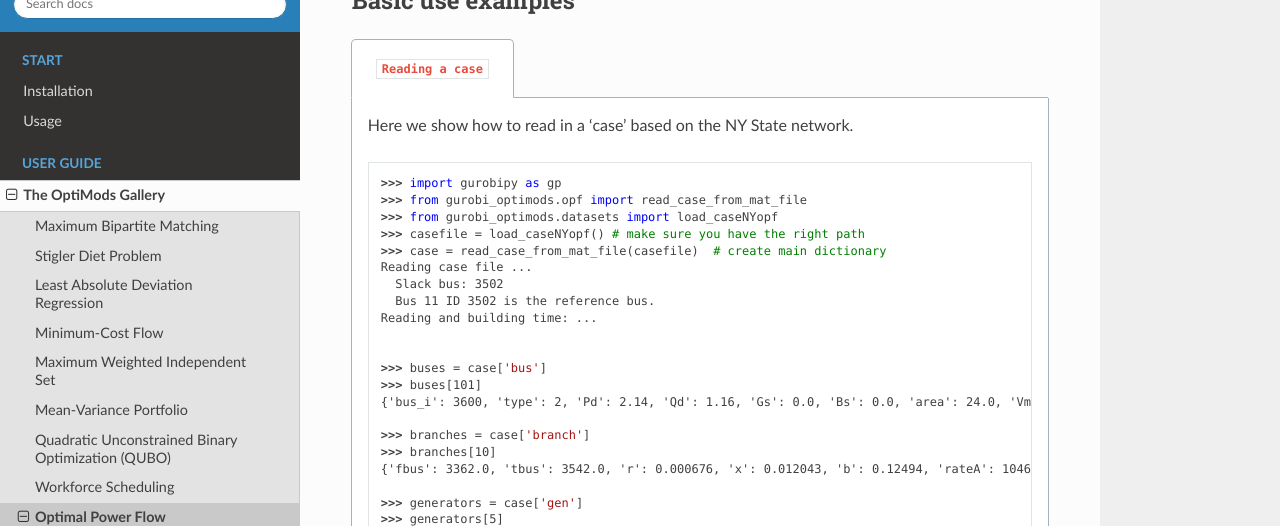
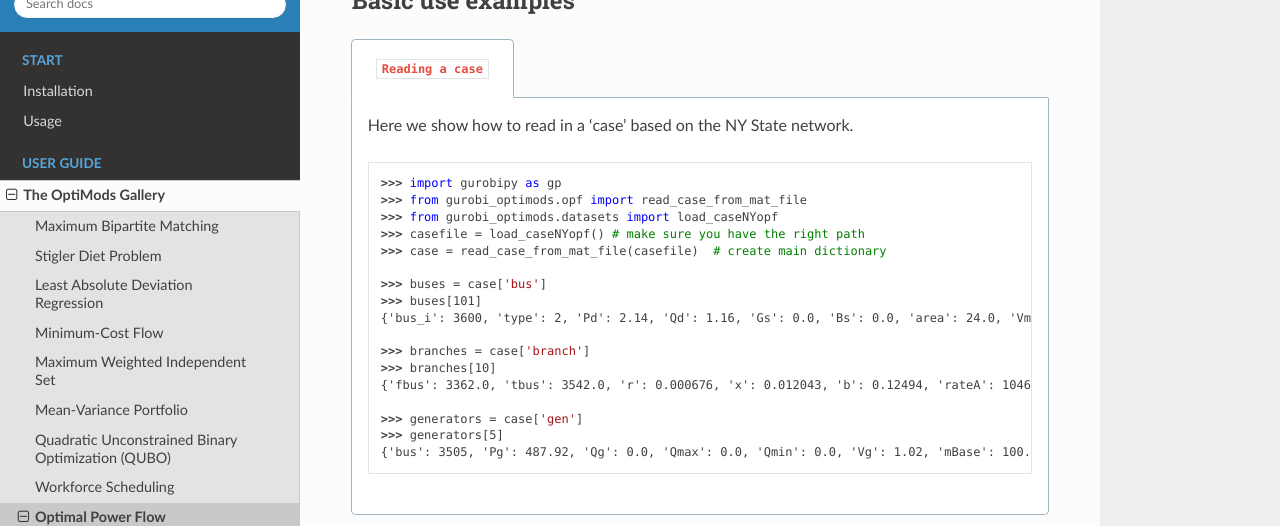
Before and after one commit to Gurobi/gurobi-optimods, a Sphinx documentation site: the page built from docs/source/mods/opf/opf.rst, in a window 1280 px wide and 900 px high, scrolled down 1754 px, cut to the strip 0-526 px from the top of the window. Built offline with Sphinx 7.4.7 and the Read the Docs theme 2.0.0, drawn with Linux system fonts in a browser that asks for light colours; cross-references to code outside the pages are shown as plain code.

Commit message:
Remove output from doctest in opf

```diff
--- a/docs/source/mods/opf/opf.rst
+++ b/docs/source/mods/opf/opf.rst
@@ -89,11 +89,6 @@ Basic use examples
             >>> from gurobi_optimods.datasets import load_caseNYopf
             >>> casefile = load_caseNYopf() # make sure you have the right path
             >>> case = read_case_from_mat_file(casefile)  # create main dictionary
-            Reading case file ...
-              Slack bus: 3502
-              Bus 11 ID 3502 is the reference bus.
-            Reading and building time: ...
-            <BLANKLINE>
 
             >>> buses = case['bus']
             >>> buses[101]
```
